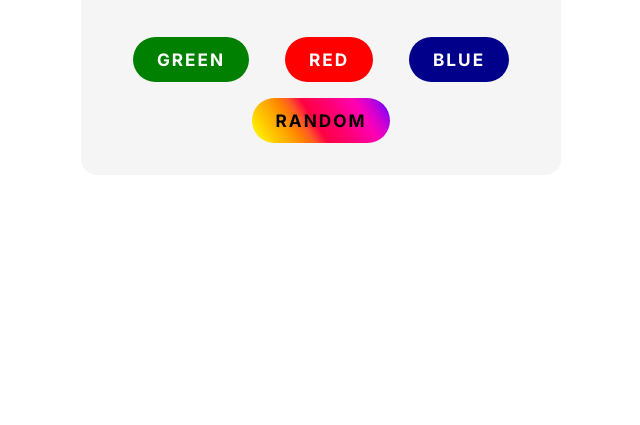
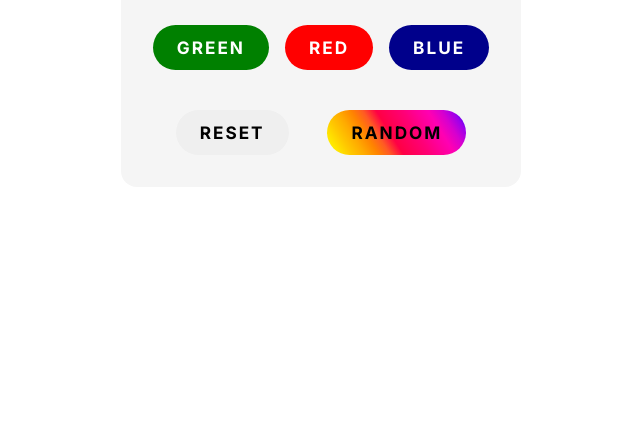
Before and after one commit to Code-Beaker/js-color-flipper, a plain HTML site: page 01/index.html in a window 1280 px wide. Shown: the part 375-800 px from the top of the page, without its empty margins (319-959 px from the left). Drawn offline with Linux system fonts and the light colour scheme.

Commit message:
added a reset color function

```diff
--- a/01/index.html
+++ b/01/index.html
@@ -21,6 +21,9 @@
           <button onclick="setColor('green')" id="green">Green</button>
           <button onclick="setColor('red')" id="red">Red</button>
           <button onclick="setColor('darkblue')" id="blue">Blue</button>
+        </div>
+        <div class="button-wrapper">
+          <button id="reset" onclick="resetColor()">Reset</button>
           <button id="random" onclick="randomColor()">Random</button>
         </div>
       </div>
--- a/01/index.js
+++ b/01/index.js
@@ -2,6 +2,10 @@ const body = document.getElementsByTagName("body")[0];
 
 function setColor(name) {
   body.style.backgroundColor = name;
+}
+
+function resetColor() {
+  body.style.backgroundColor = "#fff";
 }
 
 function randomColor() {
--- a/01/style.css
+++ b/01/style.css
@@ -44,6 +44,7 @@ button {
   border-radius: 100vw;
   display: block;
   border: none;
+  max-width: 100%;
   font-size: 1.075rem;
   font-weight: 700;
   text-transform: uppercase;
```
